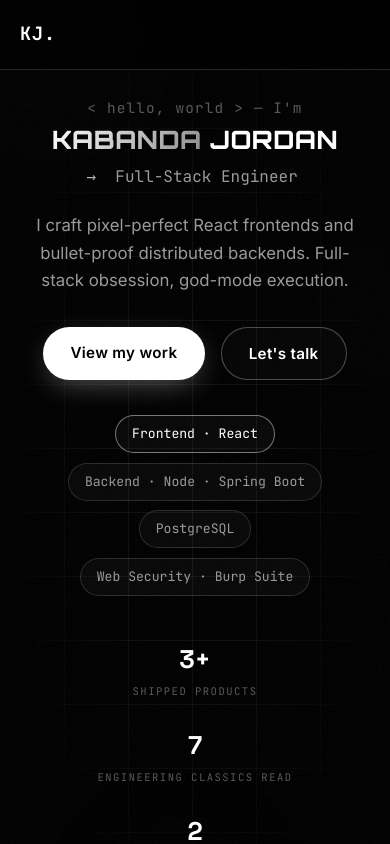
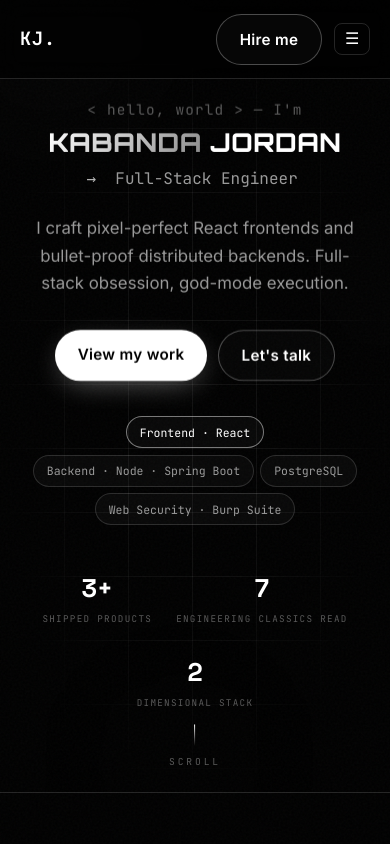
Before and after one commit to kabanda-jordan/portfolioCloudflare, a React (Vite) app: page / in a window 390 px wide. Shown: the top 844 px of the page. Built offline with nearby package versions, Linux system fonts and the light colour scheme.

Commit message:
Full responsive pass: mobile menu, tablet/laptop/desktop breakpoints, scroll offset, small-screen polish

```diff
--- a/src/App.jsx
+++ b/src/App.jsx
@@ -101,15 +101,27 @@ function Reveal({ children, delay = 0, className = '' }) {
 }
 
 function Nav() {
+  const [open, setOpen] = useState(false)
+
   return (
     <header className="nav">
       <a className="brand mono" href="#top">KJ.</a>
-      <nav>
+      <nav className={open ? 'nav-open' : ''}>
         {sections.map((s) => (
-          <a key={s.id} href={`#${s.id}`} className="mono">{s.label}</a>
+          <a key={s.id} href={`#${s.id}`} className="mono" onClick={() => setOpen(false)}>{s.label}</a>
         ))}
       </nav>
-      <a className="nav-cta btn btn-ghost" href="#contact">Hire me</a>
+      <div className="nav-right">
+        <a className="nav-cta btn btn-ghost" href="#contact">Hire me</a>
+        <button
+          className="nav-toggle mono"
+          aria-label={open ? 'Close menu' : 'Open menu'}
+          aria-expanded={open}
+          onClick={() => setOpen((o) => !o)}
+        >
+          {open ? '✕' : '☰'}
+        </button>
+      </div>
     </header>
   )
 }
--- a/src/index.css
+++ b/src/index.css
@@ -29,8 +29,11 @@ body {
   color: var(--text);
   line-height: 1.65;
   -webkit-font-smoothing: antialiased;
-  overflow-x: hidden;
+  overflow-x: clip;
+  -webkit-text-size-adjust: 100%;
 }
+
+section[id] { scroll-margin-top: 70px; }
 
 ::selection { background: rgba(255, 255, 255, 0.25); }
 
@@ -188,6 +191,23 @@ h1, h2, h3 { font-family: var(--font-display); line-height: 1.1; }
 }
 
 .nav nav { display: flex; gap: clamp(0.9rem, 2.5vw, 2rem); }
+
+.nav-right { display: flex; align-items: center; gap: 0.8rem; }
+
+.nav-toggle {
+  display: none;
+  background: none;
+  border: 1px solid var(--border);
+  border-radius: 8px;
+  color: var(--text);
+  font-size: 1rem;
+  line-height: 1;
+  padding: 0.45rem 0.6rem;
+  cursor: pointer;
+  transition: border-color 0.2s;
+}
+
+.nav-toggle:hover { border-color: var(--border-bright); }
 
 .nav nav a {
   color: var(--muted);
@@ -605,17 +625,68 @@ main.site-enter { animation: site-fade 1.2s ease 0.2s backwards; }
 }
 
 /* ---------- responsive ---------- */
+
+/* tablets & small laptops */
+@media (max-width: 1024px) {
+  .hero-chips { gap: 0.5rem; }
+}
+
 @media (max-width: 900px) {
   .projects { grid-template-columns: repeat(2, 1fr); }
+  .skills-grid { grid-template-columns: repeat(2, 1fr); }
+  .wrap { max-width: 720px; }
 }
 
-@media (max-width: 700px) {
-  .nav nav { display: none; }
-  .nav-cta { display: none; }
-  .brand { padding: 0.2rem 0; }
-  .hero { text-align: center; }
-  .timeline { padding-left: 1.6rem; }
-  .timeline-dot { left: -1.6rem; }
+/* mobile portrait */
+@media (max-width: 760px) {
+  .nav { flex-wrap: wrap; padding: 0.85rem 1.25rem; }
+  .nav-toggle { display: block; }
+  .nav nav {
+    display: none;
+    position: fixed;
+    top: calc(52px + 1px);
+    left: 0;
+    right: 0;
+    flex-direction: column;
+    align-items: stretch;
+    gap: 0;
+    background: rgba(0, 0, 0, 0.97);
+    backdrop-filter: blur(14px);
+    -webkit-backdrop-filter: blur(14px);
+    border-bottom: 1px solid var(--border);
+    padding: 0.5rem 0;
+    box-shadow: 0 30px 60px rgba(0, 0, 0, 0.6);
+  }
+
+  .nav nav.nav-open { display: flex; }
+
+  .nav nav a {
+    padding: 0.9rem 1.5rem;
+    font-size: 0.9rem;
+    border-bottom: 1px solid rgba(255, 255, 255, 0.05);
+  }
+
+  .nav nav a:last-child { border-bottom: none; }
+  .nav nav a::after { display: none; }
+
+  .hero { min-height: 94vh; padding: 4.5rem 1.25rem 3.5rem; }
+  .hero-stats { gap: 1.5rem; }
+  .hero-actions { gap: 0.7rem; }
+  .btn { padding: 0.75rem 1.4rem; }
+  .card { padding: 1.3rem; }
+  .section { padding: clamp(4rem, 14vh, 5.5rem) 0; }
+  .scroll-hint { bottom: 1.4rem; }
+}
+
+/* small phones */
+@media (max-width: 480px) {
   .projects { grid-template-columns: 1fr; }
-  .project-img img { height: 200px; }
+  .skills-grid { grid-template-columns: 1fr; }
+  .project-img img { height: 220px; }
+  .hero-chips { gap: 0.4rem; }
+  .chip { font-size: 0.72rem; padding: 0.35rem 0.8rem; }
+  .stat-label { font-size: 0.58rem; }
+  .contact-links { gap: 1.1rem; }
+  .load-meta, .load-bar-wrap { width: 82vw; }
+  .footer { font-size: 0.62rem; }
 }
```
